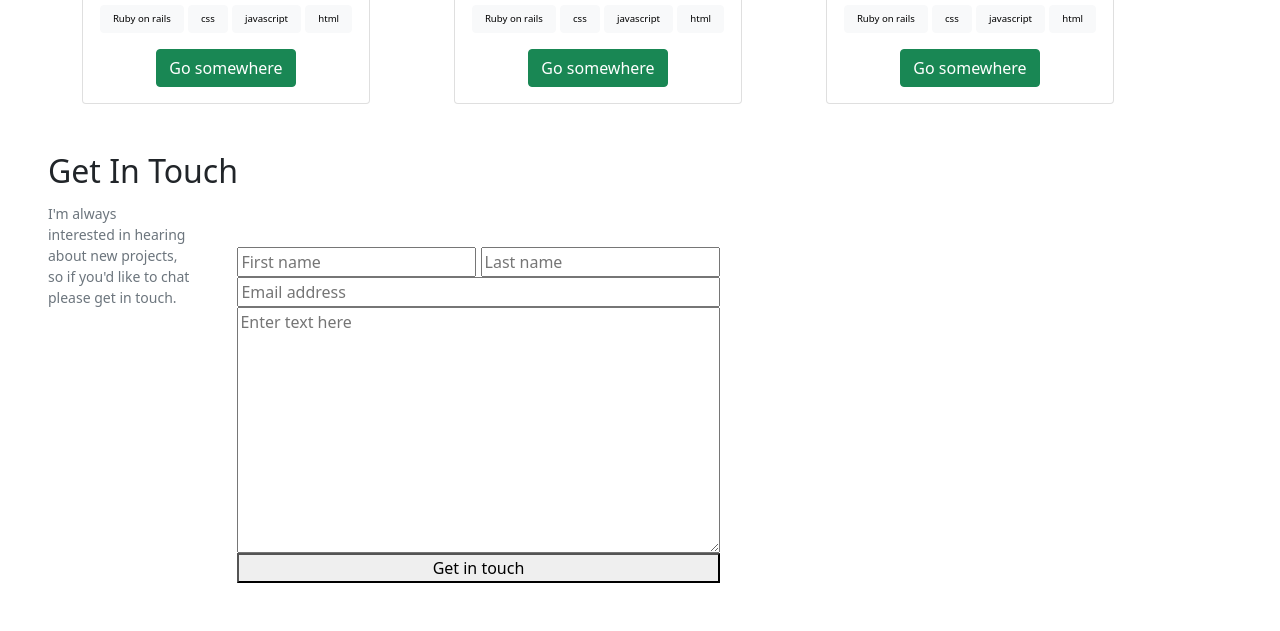
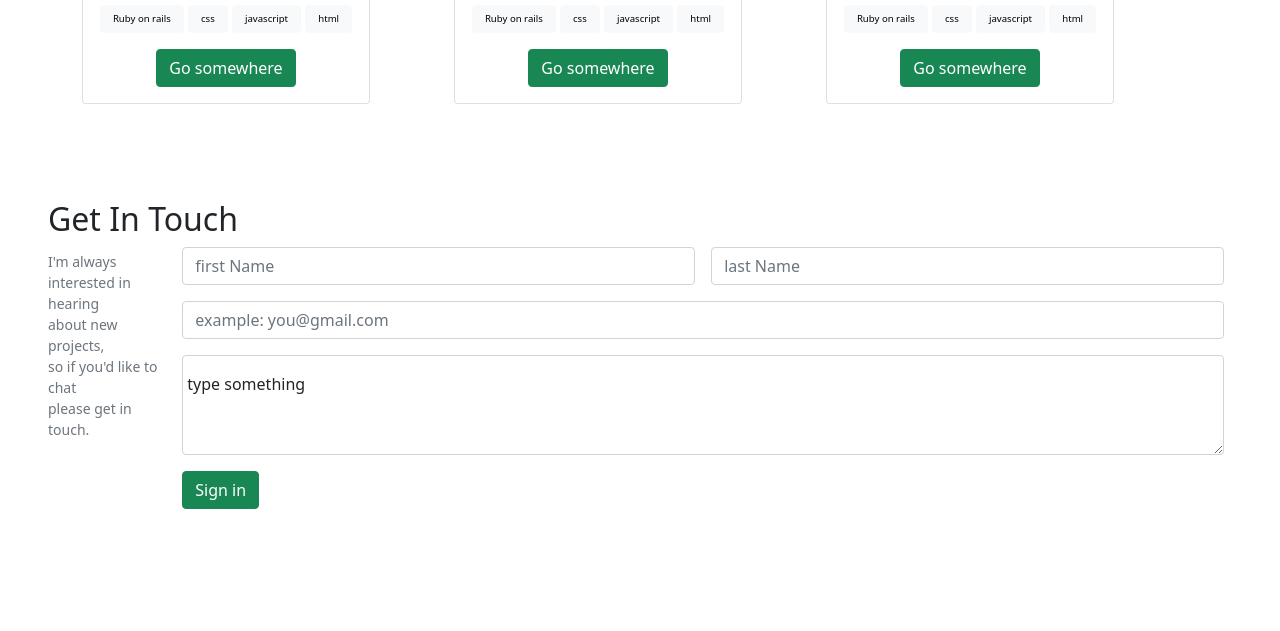
Before and after one commit to brainconnect93/Bootstrap-portfolio, a plain HTML site: page index.html in a window 1280 px wide. Shown: the part 1778-2409 px from the top of the page. After the commit the page ends 2335 px from the top, so only its background shows below. Drawn offline with Linux system fonts and the light colour scheme.

Commit message:
added form padding

```diff
--- a/index.html
+++ b/index.html
@@ -143,7 +143,7 @@
         </div>
     </section>
 
-    <section class="d-flex flex-column justify-content-center aligns-items-center px-5" aria-label="Contact-section">
+    <section class="d-flex flex-column justify-content-center aligns-items-center p-5" aria-label="Contact-section">
         <h2 class="contact-form-title">Get In Touch</h2>
         <div class="d-flex flex-row ">
             <div class="form-text">
@@ -153,16 +153,25 @@
             </p>
 
             </div>
-            <div class="form-inputs d-flex flex-column  p-5">
-            <div class="form-input-names">
-                <input name="name" type="text" placeholder="First name" maxlength="30" required>
-                <input name="name" type="text" placeholder="Last name" maxlength="30" required>
+            <form class="row g-3 mx-auto">
+                <div class="col-md-6">
+                  <input type="name" class="form-control" id="inputName" placeholder="first Name">
+                </div>
+                <div class="col-md-6">
+                  <input type="name" class="form-control" id="inputName" placeholder="last Name">
+                </div>
+                <div class="col-12">
+                  <input type="email" class="form-control" id="inputEmail" placeholder="example: you@gmail.com">
+                </div>
+                <div class="form-floating">
+                    <textarea class="form-control" placeholder="Leave a comment here" id="floatingTextarea2" style="height: 100px"></textarea>
+                    <label for="floatingTextarea2">type something</label>
+                  </div>
 
-            </div>
-            <input name="email" type="email" placeholder="Email address" maxlength="30" required>
-            <textarea name="message" id="messageID" cols="30" rows="10" placeholder="Enter text here" maxlength="500" required></textarea>
-            <button type="submit" class="getintouchbtn">Get in touch</button>
-            </div>
+                <div class="col-12">
+                  <button type="submit" class="btn btn-success">Sign in</button>
+                </div>
+              </form>
         </div>
       </section>
 
```
